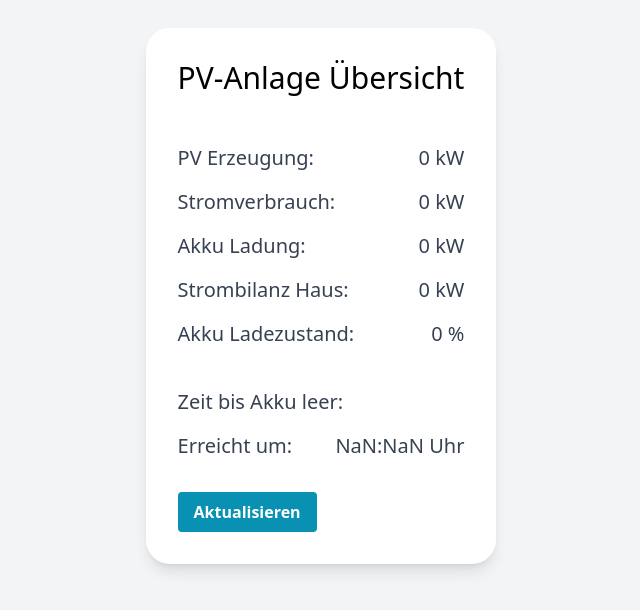
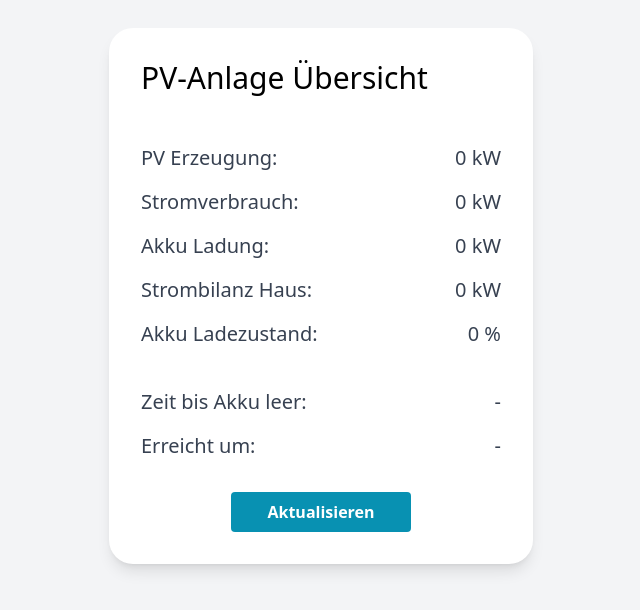
Before and after one commit to holgerschillack/fronius-ui, a Vue app: page / in a window 1280 px wide. Shown: the part 104-714 px from the top of the page, without its empty margins (319-959 px from the left). Built offline with nearby package versions, Linux system fonts and the light colour scheme; no server answers; the HTML template or start-up script is replaced by a standard one.

Commit message:
Fix bug, center refresh button

```diff
--- a/src/App.vue
+++ b/src/App.vue
@@ -6,7 +6,7 @@
           <div class="text-3xl mb-4">PV-Anlage Übersicht</div>
         </div>
 
-        <div class="py-8 text-base leading-6 space-y-4 text-gray-700">
+        <div class="py-8 text-base leading-6 space-y-4 text-gray-700 w-[360px]">
           <div class="flex justify-between space-x-6">
             <p class="text-xl">PV Erzeugung:</p>
             <p class="text-xl">{{ `${pPV} kW` }}</p>
@@ -37,13 +37,14 @@
             <p class="text-xl">{{ reach100 }}</p>
           </div>
         </div>
-
-        <button
-          class="bg-cyan-600 hover:bg-cyan-800 text-white font-bold py-2 px-4 rounded"
-          @click="this.fetchData"
-        >
-          Aktualisieren
-        </button>
+        <div class="flex justify-center">
+          <button
+            class="bg-cyan-600 hover:bg-cyan-800 text-white font-bold py-2 px-4 rounded w-[180px]"
+            @click="this.fetchData"
+          >
+            Aktualisieren
+          </button>
+        </div>
       </div>
     </div>
   </div>
@@ -63,8 +64,8 @@ export default {
       akkuSoc: 0,
       akkuTime: 0,
       akkuTarget: 0,
-      timeLeft: "",
-      reach100: "",
+      timeLeft: "-",
+      reach100: "-",
     };
   },
   created() {
@@ -107,6 +108,7 @@ export default {
         .catch((err) => console.log(err));
     },
     calcTime() {
+      if (this.pAkku === 0 || this.akkuSoc === 0) return;
       if (this.pAkku > 0) {
         // charging
         const kwhTo100 = 7.68 - (this.akkuSoc / 100) * 7.68;
@@ -120,7 +122,7 @@ export default {
       } else {
         // decharging
         const kwhTo0 = (this.akkuSoc / 100 - 0.05) * 7.68; // 5% reserve
-        const secondsTo0 = Math.round((kwhTo0 / this.pAkku) * 3600);
+        const secondsTo0 = Math.round((kwhTo0 / Math.abs(this.pAkku)) * 3600);
         this.timeLeft = this.secondsToHms(secondsTo0);
         const t = new Date();
         t.setSeconds(t.getSeconds() + secondsTo0);
```
